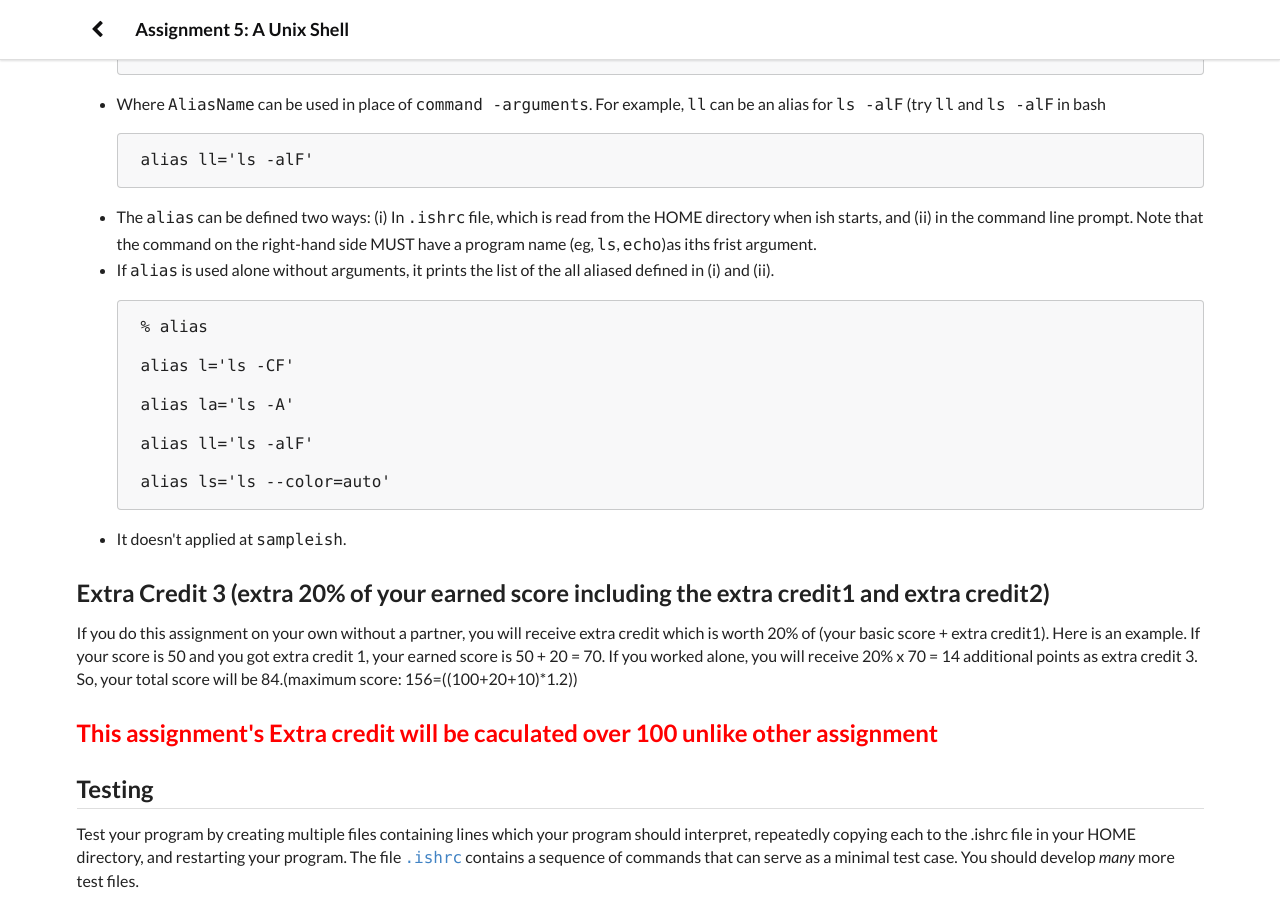
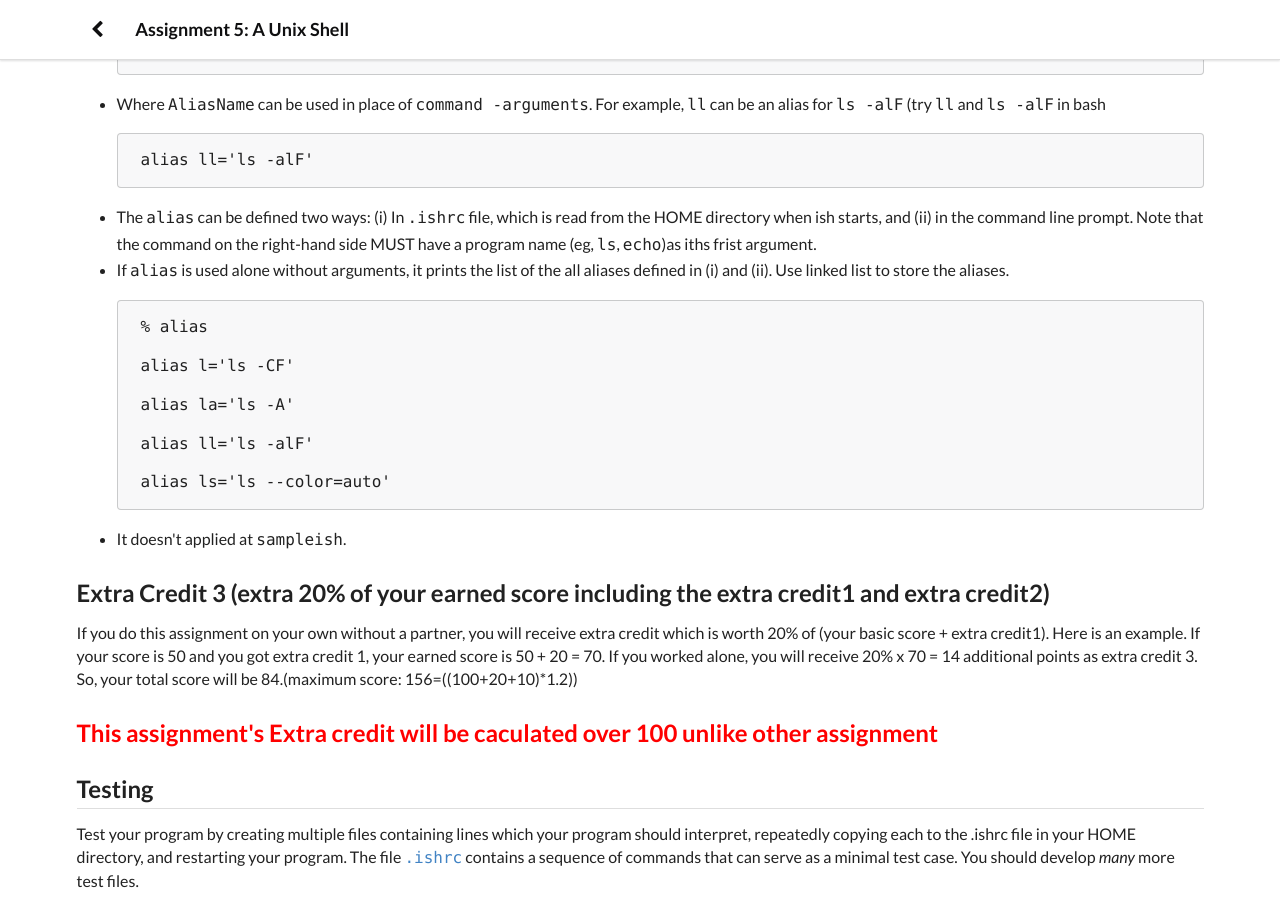
Before and after one commit to ee209-2020-fall/ee209-2020-fall, a Jekyll site: the page assignment/assignment5/assignment5.html, which Jekyll copies as it is, in a window 1280 px wide and 900 px high, scrolled down 3977 px. Built offline with Jekyll 4.4.1, drawn with Linux system fonts in a browser that asks for light colours.

Commit message:
assingment 5 linked list

```diff
--- a/assignment/assignment5/assignment5.html
+++ b/assignment/assignment5/assignment5.html
@@ -246,7 +246,7 @@
         </div>
         <li>The <code>alias</code> can be defined two ways: (i) In <code>.ishrc</code> file, which is read from the HOME directory when ish starts, and (ii) in the command line prompt. Note that the command on the right-hand side MUST have a program name (eg, <code>ls</code>, <code>echo</code>)as iths frist argument.
         </li>
-        <li>If <code>alias</code> is used alone without arguments, it prints the list of the all aliased defined in (i) and (ii).</li>
+        <li>If <code>alias</code> is used alone without arguments, it prints the list of the all aliases defined in (i) and (ii). Use linked list to store the aliases.</li>
         <div class="ui message">
             <pre>% alias</pre>
             <pre>alias l='ls -CF'</pre>
```
